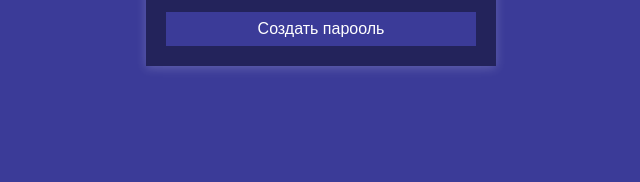
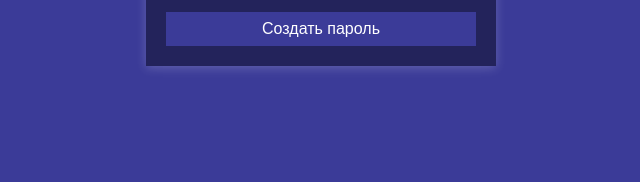
Before and after one commit to aslyamov/password-generator, a plain HTML site: page index.html in a window 1280 px wide. Shown: the part 519-701 px from the top of the page, 319-959 px from the left. Drawn offline with Linux system fonts and the light colour scheme.

Commit message:
исправлена орфографическая ошибка

```diff
--- a/index.html
+++ b/index.html
@@ -38,7 +38,7 @@
         </div>
       </div>
       <button class="btn btn-large" id="generate">
-        Создать парооль
+        Создать пароль
       </button>
     </div>
 
```
